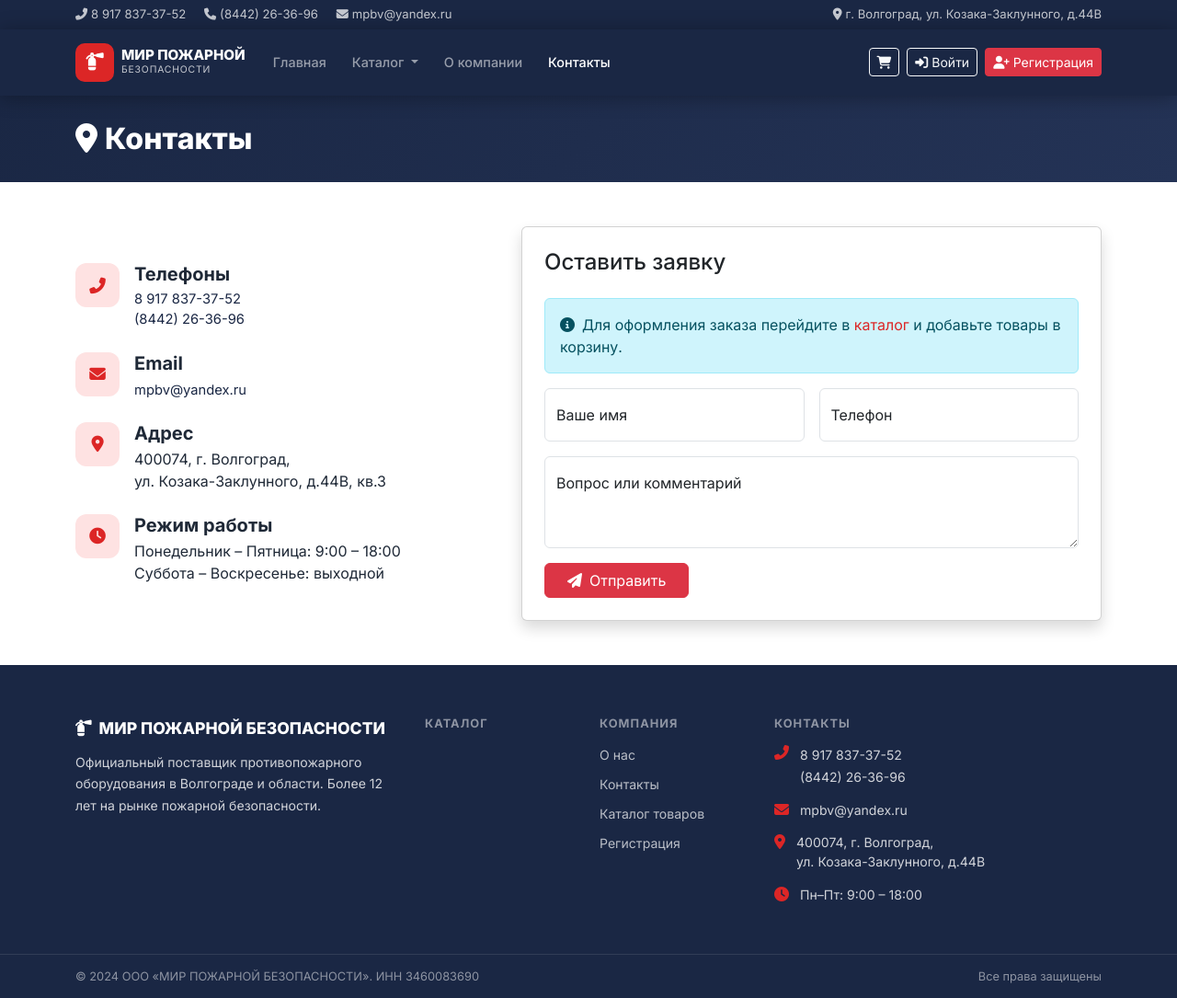
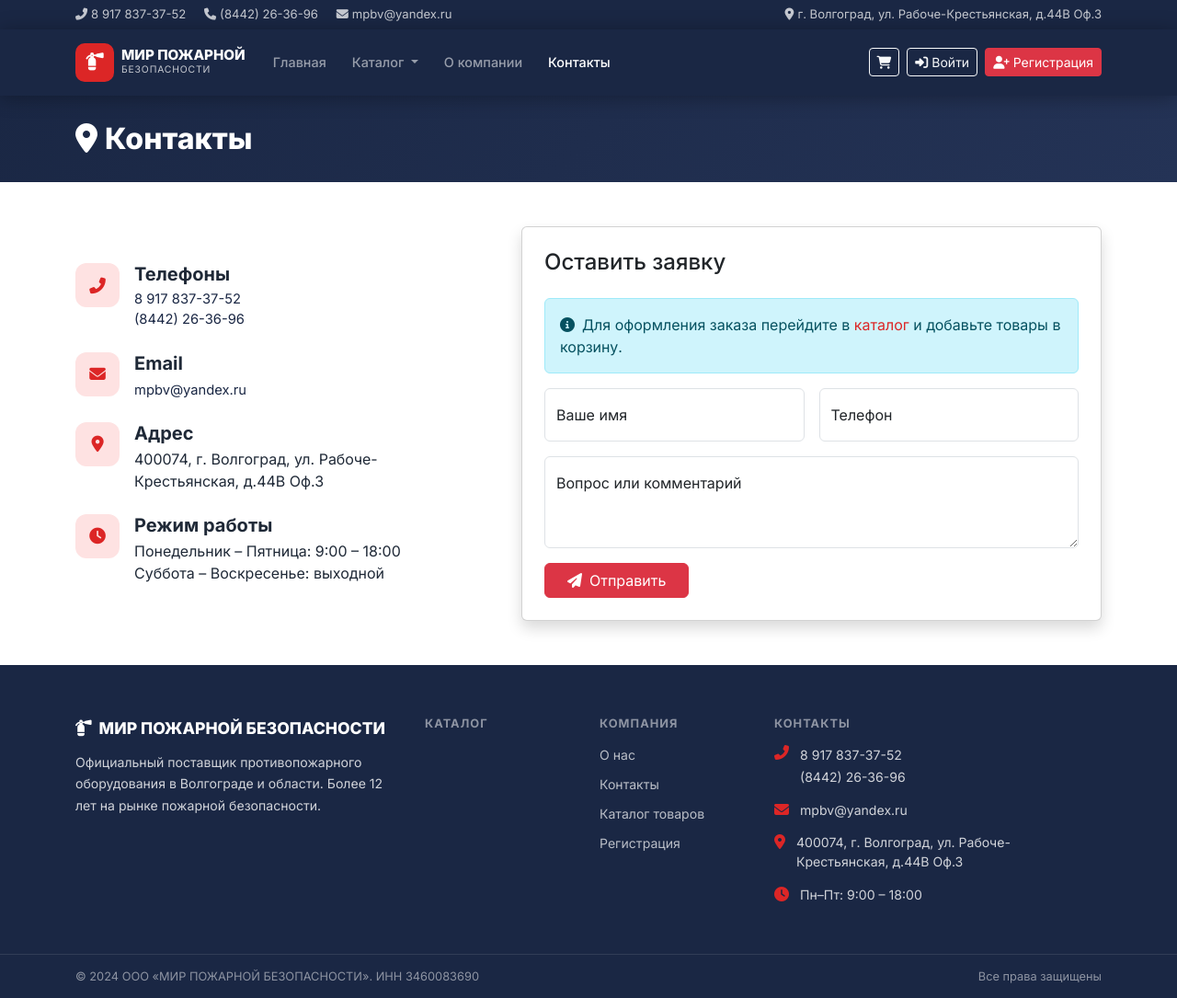
Before and after one commit to DaryAgapova/blockstop, a Flask app: page /contacts in a window 1280 px wide. Shown: the whole page at 92% size. Run offline with Flask 3, Linux system fonts and the light colour scheme; data that the repository does not hold is empty.

Commit message:
edit address

```diff
--- a/app/templates/base.html
+++ b/app/templates/base.html
@@ -23,7 +23,7 @@
       <a href="mailto:mpbv@yandex.ru" class="ms-3"><i class="fas fa-envelope me-1"></i>mpbv@yandex.ru</a>
     </div>
     <div class="topbar-info">
-      <i class="fas fa-map-marker-alt me-1"></i>г. Волгоград, ул. Козака-Заклунного, д.44В
+      <i class="fas fa-map-marker-alt me-1"></i>г. Волгоград, ул. Рабоче-Крестьянская, д.44В Оф.3
     </div>
   </div>
 </div>
@@ -182,7 +182,7 @@
           </div>
           <div class="footer-contact-item">
             <i class="fas fa-map-marker-alt"></i>
-            <span>400074, г. Волгоград,<br>ул. Козака-Заклунного, д.44В</span>
+            <span>400074, г. Волгоград, ул. Рабоче-Крестьянская, д.44В Оф.3</span>
           </div>
           <div class="footer-contact-item">
             <i class="fas fa-clock"></i>
--- a/app/templates/contacts.html
+++ b/app/templates/contacts.html
@@ -24,7 +24,7 @@
         <div class="contact-icon"><i class="fas fa-map-marker-alt"></i></div>
         <div>
           <h5>Адрес</h5>
-          <p class="mb-0">400074, г. Волгоград,<br>ул. Козака-Заклунного, д.44В, кв.3</p>
+          <p class="mb-0">400074, г. Волгоград, ул. Рабоче-Крестьянская, д.44В Оф.3</p>
         </div>
       </div>
       <div class="contact-card">
```
